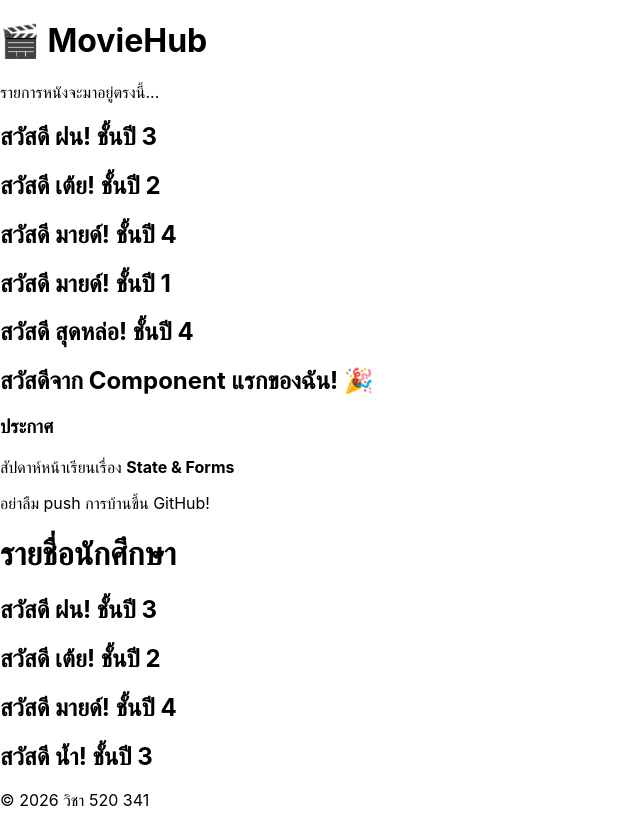
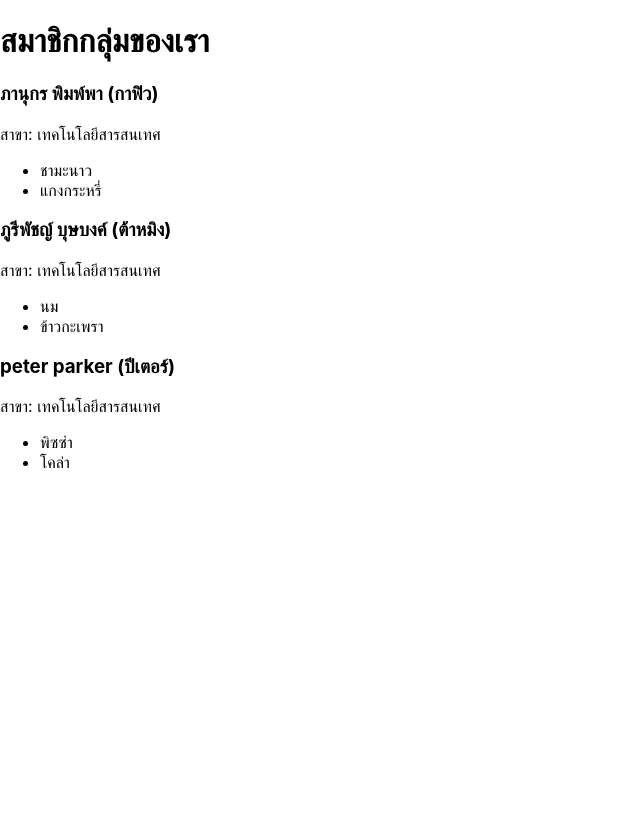
Before and after one commit to 670710731/feapp-670710731, a React (Create React App) app in the folder phanukon-app/: page / in a window 1280 px wide. Shown: the whole page, without its empty margins (0-640 px from the left). After the commit the page ends 800 px from the top, so only its background shows below. Built offline with nearby package versions, Linux system fonts and the light colour scheme.

Commit message:
week5 react homework

```diff
--- a/phanukon-app/src/App.js
+++ b/phanukon-app/src/App.js
@@ -1,4 +1,70 @@
-import './App';
+import './App.css';
+import ProfileCard from './component/ProfileCard';
+
+const members = [
+  { id: 1, name: 'ภานุกร พิมพ์พา', nickname: 'กาฟิว', major: 'เทคโนโลยีสารสนเทศ', favorites: ['ชามะนาว', 'แกงกระหรี่'] },
+  { id: 2, name: 'ภูรีพัชญ์ บุษบงค์', nickname: 'ต้าหมิง', major: 'เทคโนโลยีสารสนเทศ', favorites: ['นม', 'ข้าวกะเพรา'] },
+  { id: 3, name: 'peter parker', nickname: 'ปีเตอร์', major: 'เทคโนโลยีสารสนเทศ', favorites: ['พิซซ่า', 'โคล่า'] },
+  // 👉 เพิ่มสมาชิกคนอื่น ๆ ของกลุ่มที่นี่
+];
+
+
+function App() {
+  return (
+    <div className="container">
+      <h1>สมาชิกกลุ่มของเรา</h1>
+      <div className="card-row">
+        {members.map((m) => (
+          <ProfileCard
+            key={m.id}
+            name={m.name}
+            nickname={m.nickname}
+            major={m.major}
+            favorites={m.favorites}
+          />
+        ))}
+      </div>
+    </div>
+  );
+}
+
+
+
+
+
+
+
+
+
+
+
+
+
+
+
+
+
+
+
+
+
+
+
+
+
+
+
+
+
+
+
+
+
+
+
+
+
+/*
 import Header from './component/Header';
 import MovieList from './component/MovieList';
 import Footer from './component/Footer';
@@ -40,5 +106,5 @@
     </div>
   );
 }
-
+*/
 export default App;
--- /dev/null
+++ b/phanukon-app/src/component/ProfileCard.jsx
@@ -0,0 +1,15 @@
+function ProfileCard({ name, nickname, major = 'ยังไม่ระบุสาขา', favorites }) {
+  return (
+    <div className="profile-card">
+      <h3>{name} ({nickname})</h3>
+      <p>สาขา: {major}</p>
+      <ul>
+        {favorites.map((item, index) => (
+          <li key={index}>{item}</li>
+        ))}
+      </ul>
+    </div>
+  );
+}
+
+export default ProfileCard;
```
